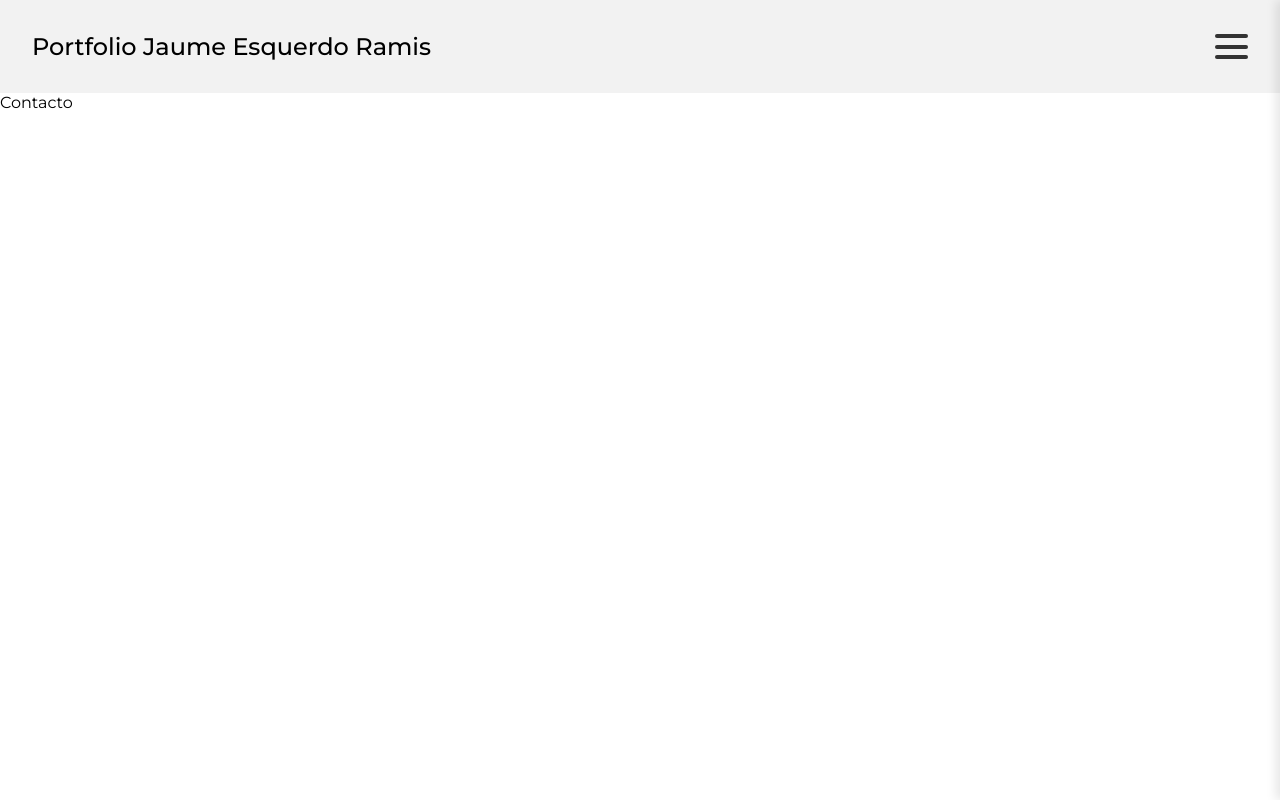
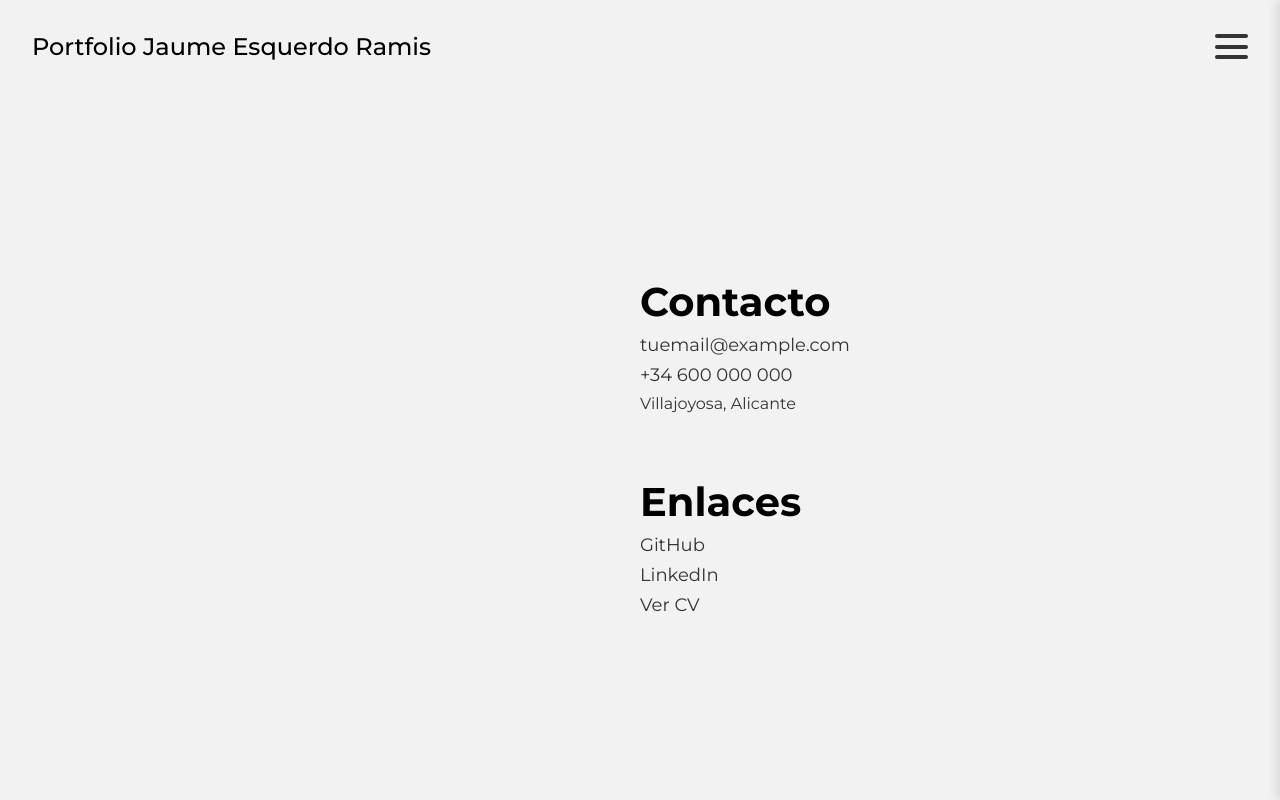
Before and after one commit to JaumeEsquerdo/portfolio-personal, a React (Vite) app in the folder portfolio-jaume/: page /contacto in a window 1280 px wide. Built offline with nearby package versions, Linux system fonts and the light colour scheme; a web font is replaced by a local one.

Commit message:
contacto estrcutura css

```diff
--- /dev/null
+++ b/portfolio-jaume/src/css/contacto.css
@@ -0,0 +1,46 @@
+.Contacto {
+    display: flex;
+    flex-direction: column;
+    align-items: end;
+    justify-content: center;
+    flex: 1;
+    gap: 4rem;
+    background-color: var(--bg-sections);
+    padding: 4rem 2.5rem;
+    height: 100%;
+    width: 100%;
+}
+
+.Contacto-block {
+    width: 50%;
+    display: flex;
+    flex-direction: column;
+    justify-content: center;
+    align-items: start;
+}
+
+.Contacto-title {
+    font-size: 2.5rem;
+}
+
+.Contacto-link {
+    font-size: 1.125rem;
+    margin-top: 8px;
+    color: #333;
+    transition: color 0.2s ease-out;
+}
+
+.Contacto-link:hover {
+    color: #053c7b;
+}
+
+.Contacto-p {
+    font-size: 1rem;
+    margin-top: 8px;
+    color: #333;
+    /* transition: color 0.2s ease-out; */
+}
+
+/* .Contacto-p:hover {
+    color: #053c7b;
+} */
--- a/portfolio-jaume/src/css/home.css
+++ b/portfolio-jaume/src/css/home.css
@@ -116,7 +116,7 @@
 
 .HomeAside-link {
     color: #333;
-    transition: color 0.6s ease-in-out;
+    transition: color 0.2s ease-in-out;
 }
 
 .HomeAside-link:hover {
--- a/portfolio-jaume/src/pages/Contacto.jsx
+++ b/portfolio-jaume/src/pages/Contacto.jsx
@@ -1,9 +1,25 @@
+import '@/css/contacto.css'
+
 const Contacto = () => {
-    return ( <>
+    return (<>
 
-<div >Contacto</div>
+        <main className="Contacto">
+            <div className="Contacto-block">
+                <h3 className="Contacto-title">Contacto</h3>
+                <a className='Contacto-link' href="mailto:tuemail@example.com">tuemail@example.com</a>
+                <a className='Contacto-link' href="tel:+34600000000">+34 600 000 000</a>
+                <p className='Contacto-p'>Villajoyosa, Alicante</p>
+            </div>
 
-    </> );
+            <div className="Contacto-block">
+                <h3 className="Contacto-title">Enlaces</h3>
+                <a className='Contacto-link' href="https://github.com/tuusuario" target="_blank">GitHub</a>
+                <a className='Contacto-link' href="https://linkedin.com/in/tuusuario" target="_blank">LinkedIn</a>
+                <a className='Contacto-link' href="/cv.pdf" target="_blank">Ver CV</a>
+            </div>
+        </main>
+
+    </>);
 }
 
 export default Contacto;
--- a/portfolio-jaume/src/pages/Home.jsx
+++ b/portfolio-jaume/src/pages/Home.jsx
@@ -9,13 +9,13 @@ export const Home = () => {
                 <aside className="HomeAside">
                     <ul className="HomeAside-ul">
                         <li>
-                            <Link href="https://github.com/JaumeEsquerdo" target="_blank" rel="noopener noreferrer">Github</Link>
+                            <Link className="HomeAside-link" href="https://github.com/JaumeEsquerdo" target="_blank" rel="noopener noreferrer">Github</Link>
                         </li>
                         <li>
-                            <Link href="https://www.linkedin.com/in/jaume-esquerdo/" target="_blank" rel="noopener noreferrer">LinkedIn</Link>
+                            <Link className="HomeAside-link" href="https://www.linkedin.com/in/jaume-esquerdo/" target="_blank" rel="noopener noreferrer">LinkedIn</Link>
                         </li>
                         <li>
-                            <Link target="_blank" rel="noopener noreferrer">CV</Link>
+                            <Link className="HomeAside-link" target="_blank" rel="noopener noreferrer">CV</Link>
                         </li>
                     </ul>
                     <div className="HomeAside-line"></div>
```
